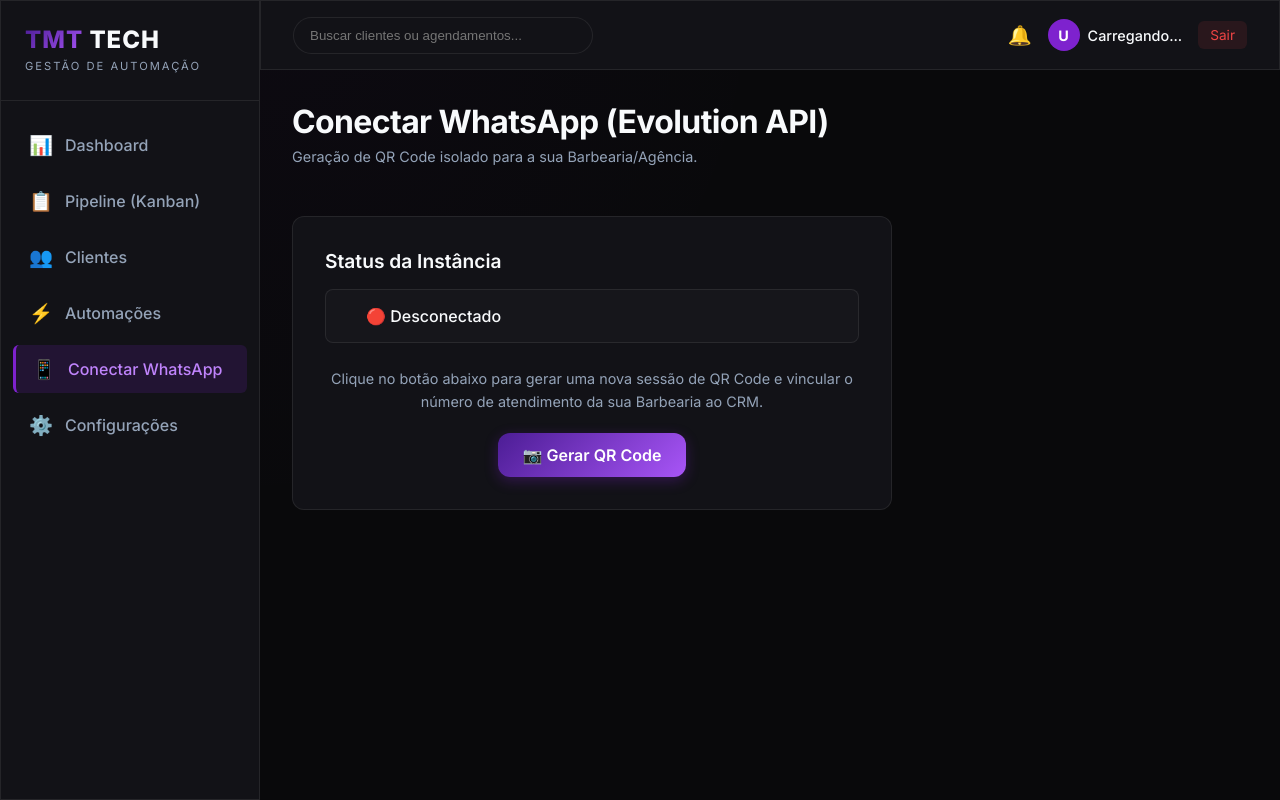
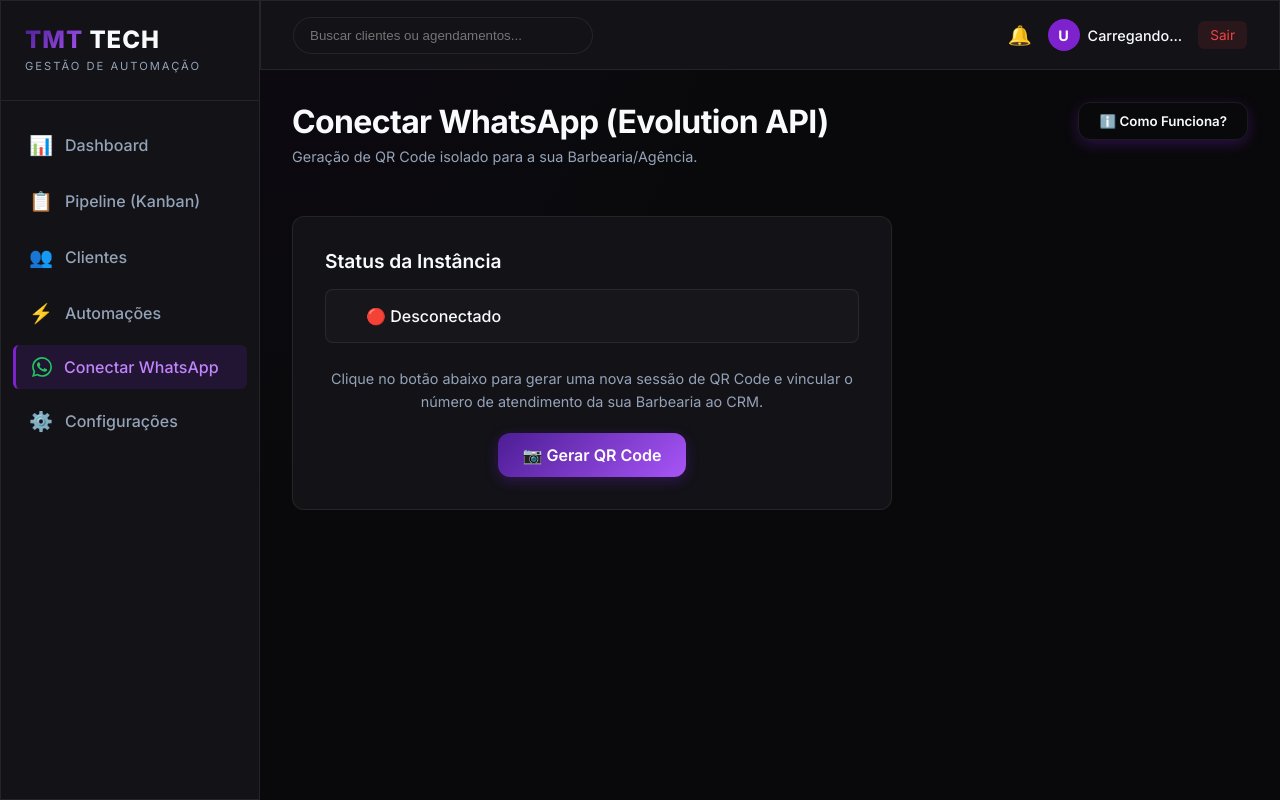
Before and after one commit to tmttechsolutions-boop/tmttech_manager, a Next.js app: page /conectar in a window 1280 px wide. Built offline with nearby package versions, Linux system fonts and the light colour scheme; no server answers.

Commit message:
style: add whatsapp svg icon and help docs to connector

```diff
--- a/src/app/conectar/page.js
+++ b/src/app/conectar/page.js
@@ -9,6 +9,7 @@ export default function ConectarWhatsApp() {
     const [loading, setLoading] = useState(false);
     const [status, setStatus] = useState("disconnected"); // disconnected, connecting, open
     const [error, setError] = useState("");
+    const [showHelp, setShowHelp] = useState(false);
 
     useEffect(() => {
         if (empresaId) {
@@ -84,12 +85,29 @@ export default function ConectarWhatsApp() {
 
     return (
         <div className="pipeline-container">
-            <header className="page-header">
+            <header className="page-header" style={{ display: 'flex', justifyContent: 'space-between', alignItems: 'flex-start', flexWrap: 'wrap', gap: '16px' }}>
                 <div>
                     <h1>Conectar WhatsApp (Evolution API)</h1>
                     <p className="text-muted">Geração de QR Code isolado para a sua Barbearia/Agência.</p>
                 </div>
+                <button onClick={() => setShowHelp(!showHelp)} className="brand-button" style={{ background: 'transparent', border: '1px solid var(--border-subtle)', color: 'var(--text-primary)' }}>
+                    ℹ️ Como Funciona?
+                </button>
             </header>
+
+            {showHelp && (
+                <div className="glass-panel mt-4" style={{ maxWidth: '600px', padding: '24px', borderLeft: '4px solid #3b82f6' }}>
+                    <h3 style={{ marginBottom: '16px', color: '#60a5fa' }}>Entendendo a Conexão do seu WhatsApp</h3>
+                    <p style={{ marginBottom: '12px', lineHeight: '1.6' }}>Ao conectar a sua linha ao sistema, o CRM assume o trabalho de um atendente virtual, permitindo os disparos de automações de forma independente.</p>
+
+                    <ul style={{ paddingLeft: '24px', lineHeight: '1.8', marginBottom: '16px' }}>
+                        <li><strong>Passo 1:</strong> Clique em <span style={{ fontWeight: 'bold' }}>"Gerar QR Code"</span>. O motor construirá a sua instância virtual (isolada da matriz) no servidor e o código aparecerá abaixo.</li>
+                        <li><strong>Passo 2:</strong> Abra o WhatsApp do seu negócio no celular, vá em <span style={{ color: '#22c55e', fontWeight: 'bold' }}>Aparelhos Conectados</span>, e aponte a câmera para a tela do computador.</li>
+                        <li><strong>Passo 3:</strong> Aguarde a confirmação de <strong>"Conectado e Pronto"</strong> (pode demorar alguns segundos).</li>
+                    </ul>
+                    <p className="text-muted" style={{ fontSize: '0.85rem' }}>⚠️ Dica: Recomendamos que você utilize um aparelho/número da loja focado no seu atendimento para que quando o Kanban for alterado de uma coluna para a outra, seja este o WhatsApp utilizado. O celular precisa ficar ligado com internet para manter o bot funcional.</p>
+                </div>
+            )}
 
             <div className="glass-panel mt-4" style={{ maxWidth: '600px', padding: '32px' }}>
                 <h2 style={{ fontSize: '1.2rem', marginBottom: '16px' }}>Status da Instância</h2>
--- a/src/components/Sidebar.js
+++ b/src/components/Sidebar.js
@@ -32,7 +32,11 @@ export default function Sidebar() {
                     <span className="nav-text">Automações</span>
                 </Link>
                 <Link href="/conectar" className={`nav-item ${pathname === '/conectar' ? 'active' : ''}`}>
-                    <span className="nav-icon" style={{ color: '#22c55e' }}>📱</span>
+                    <span className="nav-icon" style={{ color: '#22c55e', display: 'flex', alignItems: 'center' }}>
+                        <svg xmlns="http://www.w3.org/2000/svg" viewBox="0 0 24 24" fill="currentColor" width="20" height="20">
+                            <path d="M17.472 14.382c-.297-.149-1.758-.867-2.03-.967-.273-.099-.471-.148-.67.15-.197.297-.767.966-.94 1.164-.173.199-.347.223-.644.075-.297-.15-1.255-.463-2.39-1.475-.883-.788-1.48-1.761-1.653-2.059-.173-.297-.018-.458.13-.606.134-.133.298-.347.446-.52.149-.174.198-.298.298-.497.099-.198.05-.371-.025-.52-.075-.149-.669-1.612-.916-2.207-.242-.579-.487-.5-.669-.51-.173-.008-.371-.01-.57-.01-.198 0-.52.074-.792.372-.272.297-1.04 1.016-1.04 2.479 0 1.462 1.065 2.875 1.213 3.074.149.198 2.096 3.2 5.077 4.487.709.306 1.262.489 1.694.625.712.227 1.36.195 1.871.118.571-.085 1.758-.719 2.006-1.413.248-.694.248-1.289.173-1.413-.074-.124-.272-.198-.57-.347m-5.421 7.403h-.004a9.87 9.87 0 01-5.031-1.378l-.361-.214-3.741.982.998-3.648-.235-.374a9.86 9.86 0 01-1.51-5.26c.001-5.45 4.436-9.884 9.888-9.884 2.64 0 5.122 1.03 6.988 2.898a9.825 9.825 0 012.893 6.994c-.003 5.45-4.437 9.884-9.885 9.884m8.413-18.297A11.815 11.815 0 0012.05 0C5.495 0 .16 5.335.157 11.892c0 2.096.547 4.142 1.588 5.945L.057 24l6.305-1.654a11.882 11.882 0 005.683 1.448h.005c6.554 0 11.89-5.335 11.893-11.893a11.821 11.821 0 00-3.48-8.413Z" />
+                        </svg>
+                    </span>
                     <span className="nav-text">Conectar WhatsApp</span>
                 </Link>
                 <Link href="/configuracoes" className={`nav-item ${pathname === '/configuracoes' ? 'active' : ''}`}>
```
